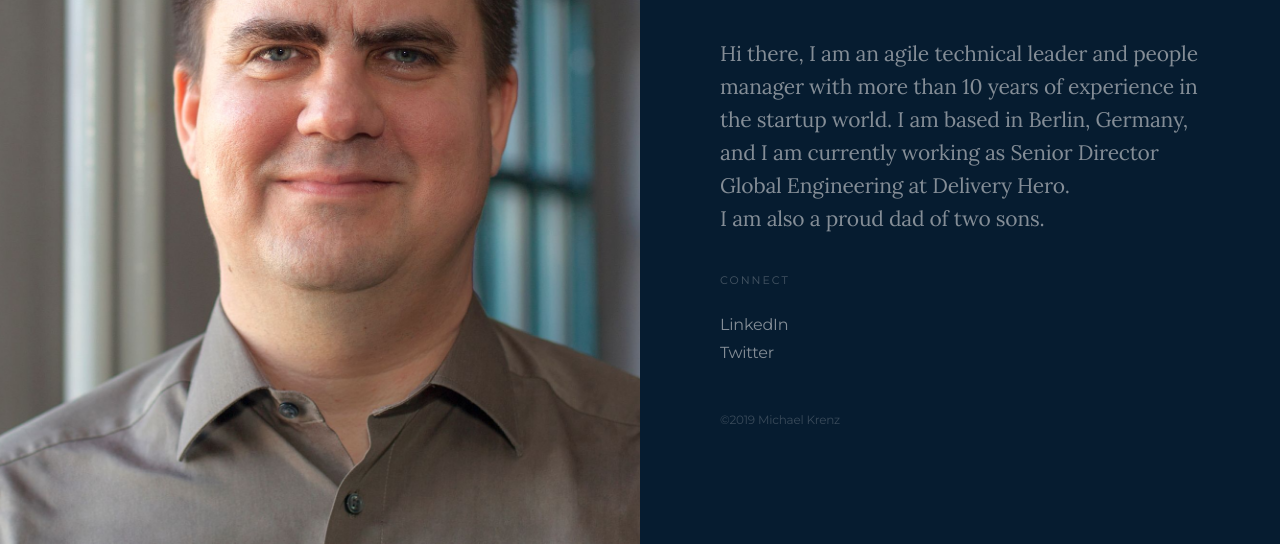
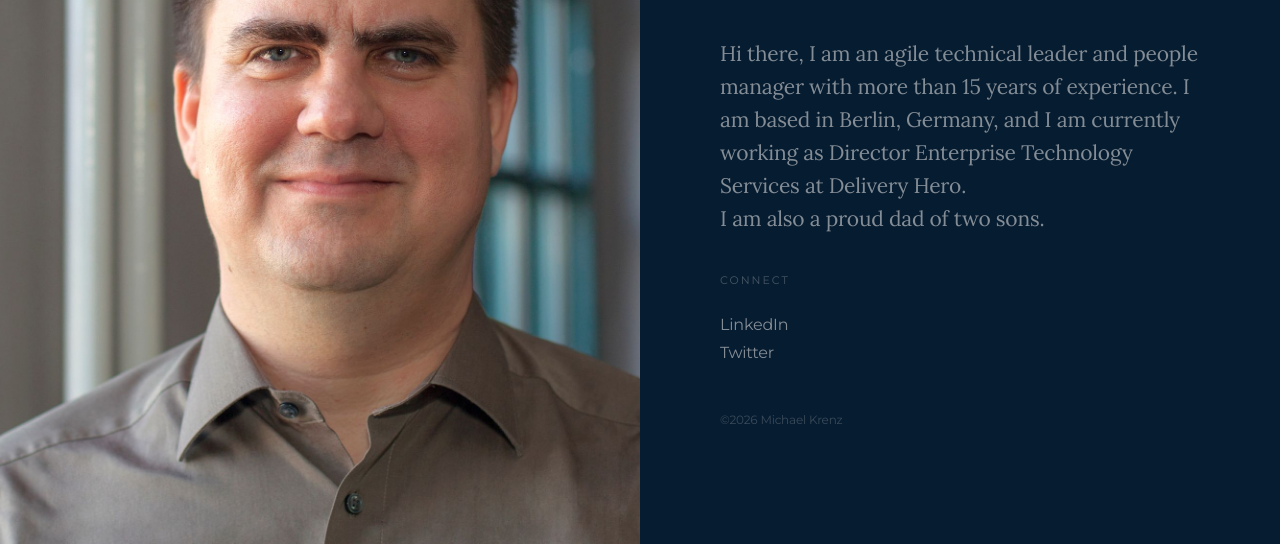
Before and after one commit to michaelkrenz/michaelkrenz.github.io, a plain HTML site: page index.html in a window 1280 px wide. Shown: the part 256-800 px from the top of the page. Drawn offline with Linux system fonts and the light colour scheme.

Commit message:
Update bio and copyright year in index.html

```diff
--- a/index.html
+++ b/index.html
@@ -57,7 +57,7 @@
 
 			<div class="split-bio">
 
-				<p>Hi there, I am an agile technical leader and people manager with more than 10 years of experience in the startup world. I am based in Berlin, Germany, and I am currently working as Senior Director Global Engineering at Delivery Hero.</p>
+				<p>Hi there, I am an agile technical leader and people manager with more than 15 years of experience. I am based in Berlin, Germany, and I am currently working as Director Enterprise Technology Services at Delivery Hero.</p>
 				<p>I am also a proud dad of two sons.</p>
 
 			</div>
@@ -79,7 +79,7 @@
 			</div>
 
 			<div class="split-credit">
-				<p>&copy;2019 <a href="#">Michael Krenz</a></p>
+				<p>&copy;2026 <a href="#">Michael Krenz</a></p>
 			</div>
 
 		</div>
```
